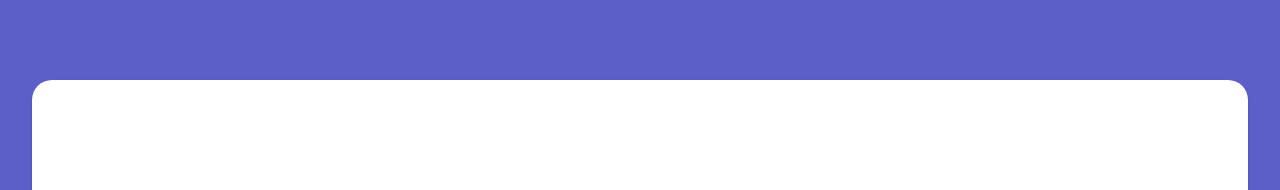
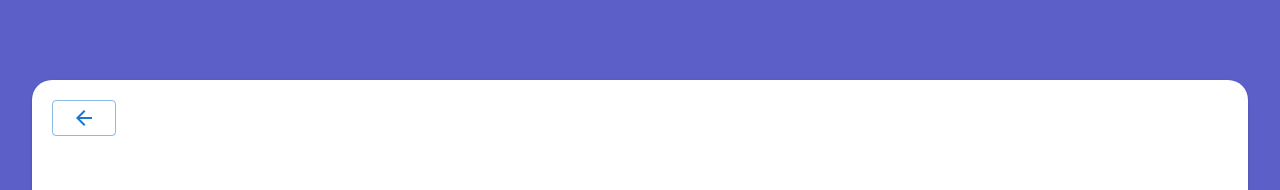
Before and after one commit to UtkJaiswal/firstbench-ai-react, a React (Create React App) app: page /test in a window 1280 px wide. Shown: the top 190 px of the page. Built offline with nearby package versions, Linux system fonts and the light colour scheme.

Commit message:
back arrow added

```diff
--- a/src/components/FinalTestWindow.tsx
+++ b/src/components/FinalTestWindow.tsx
@@ -1,20 +1,23 @@
 import React from 'react';
 import { Card, Typography, Button, Box } from '@mui/material';
-import { useParams, useNavigate } from 'react-router-dom';
+import { useNavigate } from 'react-router-dom';
+import ArrowBackIcon from '@mui/icons-material/ArrowBack'; // Importing back arrow icon
 
 interface FinalTestWindowProps {
   Class: string;  // Replace 'string' with the appropriate type for 'Class'
 }
 
 const FinalTestWindow: React.FC<FinalTestWindowProps> = ({ Class }) => {
-
-  const navigate = useNavigate()
-  const mode = 'Final Test'
-
+  const navigate = useNavigate();
+  const mode = 'Final Test';
 
   const handleStartTest = () => {
-    navigate(`/questions?mode=${mode}&class=${Class}`)
-  }
+    navigate(`/questions?mode=${mode}&class=${Class}`);
+  };
+
+  const handleBack = () => {
+    navigate(-1); // Navigate back to the previous page
+  };
 
   return (
     <Box
@@ -22,27 +25,40 @@ const FinalTestWindow: React.FC<FinalTestWindowProps> = ({ Class }) => {
         display: 'flex',
         justifyContent: 'center',
         alignItems: 'center',
-        height: '100vh', // Full window height
-        backgroundColor: '#5C5FC7', // Background color to match the screenshot
+        height: '100vh',
+        backgroundColor: '#5C5FC7',
       }}
     >
       <Card
         sx={{
-          width: "95vw", // Responsive width
+          width: "95vw",
           height: { xs: '50vh', sm: '60vh', md: '80vh' },
           padding: '100px',
           backgroundColor: '#fff',
-          borderRadius: '20px', // Border radius to match the screenshot
+          borderRadius: '20px',
           textAlign: 'center',
           display: "flex",
           flexDirection: "column",
           justifyContent: "space-around",
           alignItems: "center",
           position: "relative",
-
-
         }}
       >
+        <Button
+          variant="outlined"
+          color="primary"
+          onClick={handleBack}
+          sx={{
+            position: 'absolute',
+            top: 20,
+            left: 20,
+            display: 'flex',
+            alignItems: 'center',
+          }}
+        >
+          <ArrowBackIcon />
+        </Button>
+
         <Typography variant="h5" sx={{ marginBottom: '20px', fontWeight: 'bold' }}>
           Final Test
         </Typography>
@@ -55,13 +71,17 @@ const FinalTestWindow: React.FC<FinalTestWindowProps> = ({ Class }) => {
           Total 45 Questions
         </Typography>
 
-        <Button variant="contained" color="primary" size="large"
+        <Button
+          variant="contained"
+          color="primary"
+          size="large"
           sx={{
             position: 'absolute',
             bottom: 20,
             right: 20
           }}
-          onClick={handleStartTest}>
+          onClick={handleStartTest}
+        >
           Start
         </Button>
       </Card>
--- a/src/components/PracticeTestWindow.tsx
+++ b/src/components/PracticeTestWindow.tsx
@@ -1,5 +1,6 @@
 import React, { useState } from 'react';
-import { Card, Typography, Button, Box } from '@mui/material';
+import { Card, Typography, Button, Box, IconButton } from '@mui/material';
+import { ArrowBack } from '@mui/icons-material';
 import { useParams, useNavigate } from 'react-router-dom';
 
 interface PracticeTestWindowProps {
@@ -7,14 +8,17 @@ interface PracticeTestWindowProps {
 }
 
 const PracticeTestWindow: React.FC<PracticeTestWindowProps> = ({ Class }) => {
-
-  const navigate = useNavigate()
-  const mode = 'Practice Test'
-
+  const navigate = useNavigate();
+  const mode = 'Practice Test';
 
   const handleStartTest = () => {
-    navigate(`/questions?mode=${mode}&class=${Class}`)
-  }
+    navigate(`/questions?mode=${mode}&class=${Class}`);
+  };
+
+  const handleBack = () => {
+    navigate(-1); // Navigate to the previous page
+  };
+
   return (
     <Box
       sx={{
@@ -38,10 +42,21 @@ const PracticeTestWindow: React.FC<PracticeTestWindowProps> = ({ Class }) => {
           justifyContent: "space-around",
           alignItems: "center",
           position: "relative",
-
-
         }}
       >
+        {/* Back Button */}
+        <IconButton
+          onClick={handleBack}
+          sx={{
+            position: 'absolute',
+            top: 20,
+            left: 20,
+            color: 'primary.main',
+          }}
+        >
+          <ArrowBack />
+        </IconButton>
+
         <Typography variant="h5" sx={{ marginBottom: '20px', fontWeight: 'bold' }}>
           Practice Test
         </Typography>
@@ -54,13 +69,17 @@ const PracticeTestWindow: React.FC<PracticeTestWindowProps> = ({ Class }) => {
           Total 45 Questions
         </Typography>
 
-        <Button variant="contained" color="primary" size="large"
+        <Button
+          variant="contained"
+          color="primary"
+          size="large"
           sx={{
             position: 'absolute',
             bottom: 20,
-            right: 20
+            right: 20,
           }}
-          onClick={handleStartTest}>
+          onClick={handleStartTest}
+        >
           Start
         </Button>
       </Card>
--- a/src/components/QuestionComponent.tsx
+++ b/src/components/QuestionComponent.tsx
@@ -100,6 +100,9 @@ const questions: Question[] = [
     navigate(-1); // This will navigate back to the last page in the history
   }
 };
+const handleBackClick = () => {
+  navigate(-1);
+};
 
     const handleSubmitClick = () => {
       setIsSubmitDialogOpen(true);
@@ -192,11 +195,25 @@ const questions: Question[] = [
       <Box sx={{ display: 'flex', justifyContent: 'center', alignItems: 'center', height: '100vh', backgroundColor: '#5C5FC7', padding: '20px' }}>
         <Card sx={{ width: "95vw", height: { xs: '80vh', sm: '60vh', md: '90vh' }, padding: '30px', backgroundColor: '#fff', borderRadius: '20px', position: 'relative', display: "flex", flexDirection: "column", justifyContent: "center", alignItems: "center" }}>
 
-          {submitted && (
-            <Typography variant="h4" sx={{ marginBottom: '20px', textAlign: 'center' }}>
-              Your Score: {score} out of {questions.length}
-            </Typography>
-          )}
+        {submitted && (
+        <Box sx={{ width: "100%", display: 'flex', alignItems: 'flex-start', justifyContent: 'flex-start', marginBottom: '20px' }}>
+          <Button onClick={handleBackClick} sx={{ marginRight: '10px', minWidth: '40px' }}>
+            <ArrowBackIcon />
+          </Button>
+          <Typography variant="h4" sx={{ marginBottom: '20px', textAlign: 'center' }}>
+            Your Score: {score} out of {questions.length}
+          </Typography>
+          {/* Back button for post submission */}
+          <Button
+            variant="contained"
+            color="primary"
+            onClick={handleBackClick}
+            sx={{ marginLeft: 'auto', minWidth: '100px' }}
+          >
+            Go Back
+          </Button>
+        </Box>
+      )}
 
           {!submitted && mode === "Practice Test" && (
             <Box sx={{ height: "80vh", width: "80vw", display: 'flex', justifyContent: 'space-between', alignItems: 'center' }}>
@@ -271,6 +288,7 @@ const questions: Question[] = [
 
 
 
+
   };
 
   export default QuestionComponent;
```
